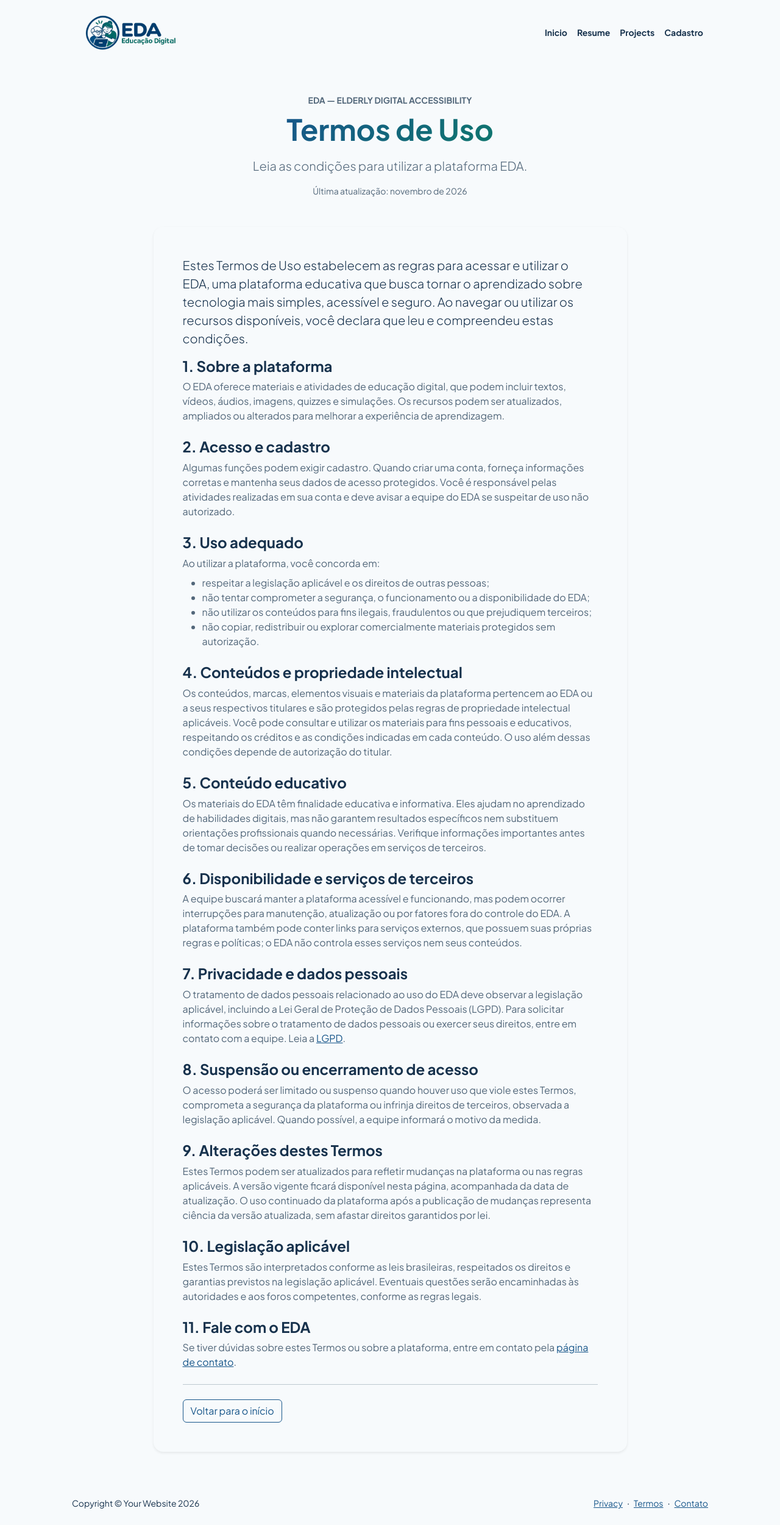
After one commit to DaviAugusto69/interdisciplinar-2bii, a PHP site: page /pages/termos in a window 1280 px wide. The commit adds this page. Shown: the whole page at 61% size. Run offline with PHP 8.4, Linux system fonts and the light colour scheme.

Commit message:
Páginade termos de uso

```diff
--- a/app/Controllers/PagesController.php
+++ b/app/Controllers/PagesController.php
@@ -39,6 +39,13 @@ class PagesController
         ]);
     }
 
+    public function termos(): void
+    {
+        $this->render('pages/termos', [
+            'title' => 'Termos de Uso',
+        ]);
+    }
+
     private function csrfToken(): string
     {
         session_status() === PHP_SESSION_NONE && session_start();
--- a/app/Views/layouts/main.php
+++ b/app/Views/layouts/main.php
@@ -202,7 +202,7 @@
                     <div class="col-auto">
                         <a class="small" href="#!">Privacy</a>
                         <span class="mx-1">&middot;</span>
-                        <a class="small" href="#!">Termos</a>
+                        <a class="small" href="<?= e(url('pages/termos')) ?>">Termos</a>
                         <span class="mx-1">&middot;</span>
                         <a class="small" href="#!">Contato</a>
 
--- /dev/null
+++ b/app/Views/pages/termos.php
@@ -0,0 +1,131 @@
+<section class="bg-light py-5">
+    <div class="container px-4 px-md-5">
+        <div class="row justify-content-center">
+            <div class="col-lg-10 col-xl-9">
+                <header class="text-center mb-5">
+                    <p class="text-uppercase small fw-bold text-muted mb-2">EDA — Elderly Digital Accessibility</p>
+                    <h1 class="display-5 fw-bolder mb-3"><span class="text-gradient d-inline">Termos de Uso</span></h1>
+                    <p class="lead text-muted mb-0">Leia as condições para utilizar a plataforma EDA.</p>
+                    <p class="small text-muted mt-3 mb-0">Última atualização: novembro de 2026</p>
+                </header>
+
+                <div class="bg-white rounded-4 shadow-sm p-4 p-md-5">
+                    <p class="lead">
+                        Estes Termos de Uso estabelecem as regras para acessar e utilizar o EDA, uma plataforma educativa
+                        que busca tornar o aprendizado sobre tecnologia mais simples, acessível e seguro. Ao navegar ou
+                        utilizar os recursos disponíveis, você declara que leu e compreendeu estas condições.
+                    </p>
+
+                    <section class="mb-4">
+                        <h2 class="h4 fw-bold">1. Sobre a plataforma</h2>
+                        <p class="text-muted mb-0">
+                            O EDA oferece materiais e atividades de educação digital, que podem incluir textos, vídeos,
+                            áudios, imagens, quizzes e simulações. Os recursos podem ser atualizados, ampliados ou alterados
+                            para melhorar a experiência de aprendizagem.
+                        </p>
+                    </section>
+
+                    <section class="mb-4">
+                        <h2 class="h4 fw-bold">2. Acesso e cadastro</h2>
+                        <p class="text-muted mb-0">
+                            Algumas funções podem exigir cadastro. Quando criar uma conta, forneça informações corretas e
+                            mantenha seus dados de acesso protegidos. Você é responsável pelas atividades realizadas em sua
+                            conta e deve avisar a equipe do EDA se suspeitar de uso não autorizado.
+                        </p>
+                    </section>
+
+                    <section class="mb-4">
+                        <h2 class="h4 fw-bold">3. Uso adequado</h2>
+                        <p class="text-muted mb-2">Ao utilizar a plataforma, você concorda em:</p>
+                        <ul class="text-muted">
+                            <li>respeitar a legislação aplicável e os direitos de outras pessoas;</li>
+                            <li>não tentar comprometer a segurança, o funcionamento ou a disponibilidade do EDA;</li>
+                            <li>não utilizar os conteúdos para fins ilegais, fraudulentos ou que prejudiquem terceiros;</li>
+                            <li>não copiar, redistribuir ou explorar comercialmente materiais protegidos sem autorização.</li>
+                        </ul>
+                    </section>
+
+                    <section class="mb-4">
+                        <h2 class="h4 fw-bold">4. Conteúdos e propriedade intelectual</h2>
+                        <p class="text-muted mb-0">
+                            Os conteúdos, marcas, elementos visuais e materiais da plataforma pertencem ao EDA ou a seus
+                            respectivos titulares e são protegidos pelas regras de propriedade intelectual aplicáveis.
+                            Você pode consultar e utilizar os materiais para fins pessoais e educativos, respeitando os
+                            créditos e as condições indicadas em cada conteúdo. O uso além dessas condições depende de
+                            autorização do titular.
+                        </p>
+                    </section>
+
+                    <section class="mb-4">
+                        <h2 class="h4 fw-bold">5. Conteúdo educativo</h2>
+                        <p class="text-muted mb-0">
+                            Os materiais do EDA têm finalidade educativa e informativa. Eles ajudam no aprendizado de
+                            habilidades digitais, mas não garantem resultados específicos nem substituem orientações
+                            profissionais quando necessárias. Verifique informações importantes antes de tomar decisões
+                            ou realizar operações em serviços de terceiros.
+                        </p>
+                    </section>
+
+                    <section class="mb-4">
+                        <h2 class="h4 fw-bold">6. Disponibilidade e serviços de terceiros</h2>
+                        <p class="text-muted mb-0">
+                            A equipe buscará manter a plataforma acessível e funcionando, mas podem ocorrer interrupções
+                            para manutenção, atualização ou por fatores fora do controle do EDA. A plataforma também pode
+                            conter links para serviços externos, que possuem suas próprias regras e políticas; o EDA não
+                            controla esses serviços nem seus conteúdos.
+                        </p>
+                    </section>
+
+                    <section class="mb-4">
+                        <h2 class="h4 fw-bold">7. Privacidade e dados pessoais</h2>
+                        <p class="text-muted mb-0">
+                            O tratamento de dados pessoais relacionado ao uso do EDA deve observar a legislação aplicável,
+                            incluindo a Lei Geral de Proteção de Dados Pessoais (LGPD). Para solicitar informações sobre
+                            o tratamento de dados pessoais ou exercer seus direitos, entre em contato com a equipe. Leia a
+                            <a href="https://www.planalto.gov.br/ccivil_03/_ato2015-2018/2018/lei/l13709compilado.htm" target="_blank" rel="noopener noreferrer">LGPD</a>.
+                        </p>
+                    </section>
+
+                    <section class="mb-4">
+                        <h2 class="h4 fw-bold">8. Suspensão ou encerramento de acesso</h2>
+                        <p class="text-muted mb-0">
+                            O acesso poderá ser limitado ou suspenso quando houver uso que viole estes Termos, comprometa
+                            a segurança da plataforma ou infrinja direitos de terceiros, observada a legislação aplicável.
+                            Quando possível, a equipe informará o motivo da medida.
+                        </p>
+                    </section>
+
+                    <section class="mb-4">
+                        <h2 class="h4 fw-bold">9. Alterações destes Termos</h2>
+                        <p class="text-muted mb-0">
+                            Estes Termos podem ser atualizados para refletir mudanças na plataforma ou nas regras aplicáveis.
+                            A versão vigente ficará disponível nesta página, acompanhada da data de atualização. O uso
+                            continuado da plataforma após a publicação de mudanças representa ciência da versão atualizada,
+                            sem afastar direitos garantidos por lei.
+                        </p>
+                    </section>
+
+                    <section class="mb-4">
+                        <h2 class="h4 fw-bold">10. Legislação aplicável</h2>
+                        <p class="text-muted mb-0">
+                            Estes Termos são interpretados conforme as leis brasileiras, respeitados os direitos e garantias
+                            previstos na legislação aplicável. Eventuais questões serão encaminhadas às autoridades e aos
+                            foros competentes, conforme as regras legais.
+                        </p>
+                    </section>
+
+                    <section class="mb-4">
+                        <h2 class="h4 fw-bold">11. Fale com o EDA</h2>
+                        <p class="text-muted mb-0">
+                            Se tiver dúvidas sobre estes Termos ou sobre a plataforma, entre em contato pela
+                            <a href="<?= e(url('pages/contact')) ?>">página de contato</a>.
+                        </p>
+                    </section>
+
+                    <hr class="my-4">
+                    <a class="btn btn-outline-primary" href="<?= e(url('pages/index')) ?>">Voltar para o início</a>
+                </div>
+            </div>
+        </div>
+    </div>
+</section>
```
